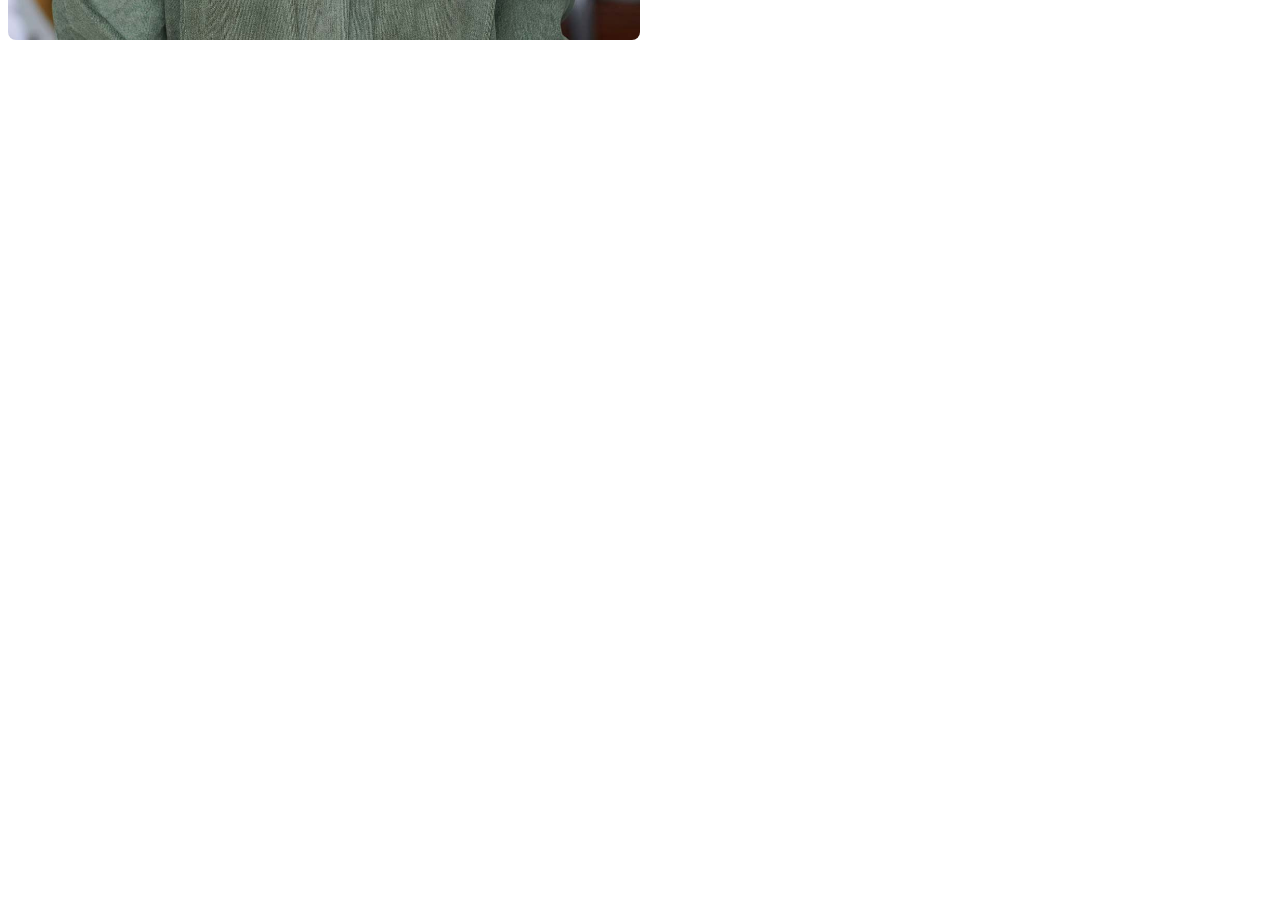
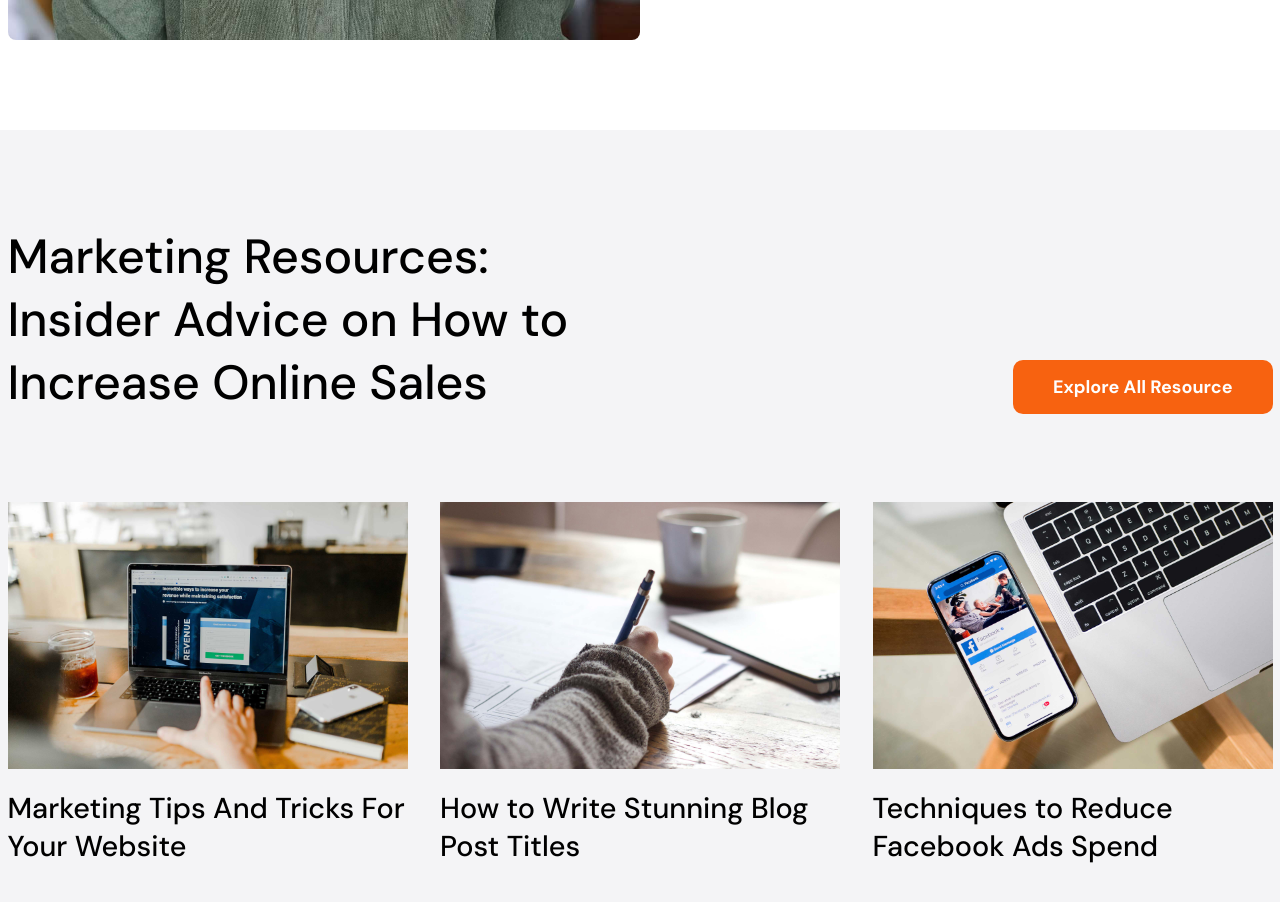
Before and after one commit to Alessandro-Sebastiano/proj-html-vuejs, a Vue app: page / in a window 1280 px wide. Shown: the part 6980-7882 px from the top of the page. Before the commit the page ends 7110 px from the top, so only its background shows below. Built offline with nearby package versions, Linux system fonts and the light colour scheme.

Commit message:
resource-component/resource-cards

```diff
--- a/src/components/MainComponent.vue
+++ b/src/components/MainComponent.vue
@@ -7,6 +7,7 @@
         <CaseStudies />
         <presentationComponent />
         <TeamComponent />
+        <ResourceComponent />
     </div>
 </template>
 
@@ -19,6 +20,7 @@ import ContactComponent from './main-subComponent/ContactComponent.vue';
 import CaseStudies from './main-subComponent/CaseStudies.vue';
 import presentationComponent from './main-subComponent/presentationComponent.vue';
 import TeamComponent from './main-subComponent/TeamComponent.vue';
+import ResourceComponent from './main-subComponent/ResourceComponent.vue';
 
 
 export default {
@@ -32,6 +34,7 @@ export default {
         CaseStudies,
         presentationComponent,
         TeamComponent,
+        ResourceComponent,
     },
 }
 </script>
--- /dev/null
+++ b/src/components/ResourceCard.vue
@@ -0,0 +1,48 @@
+<template>
+    <div class="resource-card">
+        <div class="resource-card-image">
+            <img :src="'/images/' + resourceImg" alt="resource-image">
+        </div>
+        <span>{{ resourceText }}</span>
+    </div>
+</template>
+
+<script>
+export default {
+    name: 'ResourceCard',
+    props: ['resourceImg', 'resourceText'],
+}
+</script>
+
+<style lang="scss" scoped>
+@use '../assets/styles/partials/variables' as *;
+
+.resource-card {
+    max-width: 400px;
+
+    .resource-card-image {
+        width: 100%;
+        cursor: pointer;
+
+
+        img {
+            width: 100%;
+            display: block;
+        }
+    }
+
+    span {
+        display: block;
+        margin-top: 20px;
+        font-size: 1.8rem;
+        font-weight: 500;
+        cursor: pointer;
+        transition: all 0.2s ease-in-out;
+
+        &:hover {
+            color: $orange;
+        }
+    }
+
+}
+</style>
--- /dev/null
+++ b/src/components/main-subComponent/ResourceComponent.vue
@@ -0,0 +1,81 @@
+<template>
+    <div class="resource-box">
+        <div class="container">
+            <div class="initial-box">
+                <h2>Marketing Resources: Insider Advice on How to Increase Online Sales</h2>
+                <ButtonComponent btnText="Explore All Resource" />
+            </div>
+            <div class="cards-box">
+                <ResourceCard v-for="item in resourceCardsList" :resourceImg="item.image" :resourceText="item.text" />
+            </div>
+        </div>
+    </div>
+</template>
+
+<script>
+import ButtonComponent from '../ButtonComponent.vue';
+import ResourceCard from '../ResourceCard.vue';
+
+export default {
+    name: 'ResourceComponent',
+
+    components: {
+        ButtonComponent,
+        ResourceCard,
+    },
+
+    data() {
+        return {
+            resourceCardsList: [
+                {
+                    image: 'blog-posts-6.jpg',
+                    text: 'Marketing Tips And Tricks For Your Website',
+                },
+                {
+                    image: 'blog-posts-5.jpg',
+                    text: 'How to Write Stunning Blog Post Titles',
+                },
+                {
+                    image: 'blog-posts-4.jpg',
+                    text: 'Techniques to Reduce Facebook Ads Spend',
+                },
+            ],
+        }
+    }
+}
+</script>
+
+<style lang="scss" scoped>
+@use '../../assets/styles/partials/variables' as *;
+
+.resource-box {
+    background-color: $background;
+    padding: 95px 0;
+}
+
+
+.initial-box {
+    position: relative;
+
+    h2 {
+        font-size: 3rem;
+        font-weight: 500;
+        width: 50%;
+    }
+
+    .button {
+        position: absolute;
+        bottom: 0;
+        right: 0;
+    }
+}
+
+
+
+.cards-box {
+    margin-top: 88px;
+    display: flex;
+    align-items: center;
+    justify-content: space-between;
+}
+</style>
```
